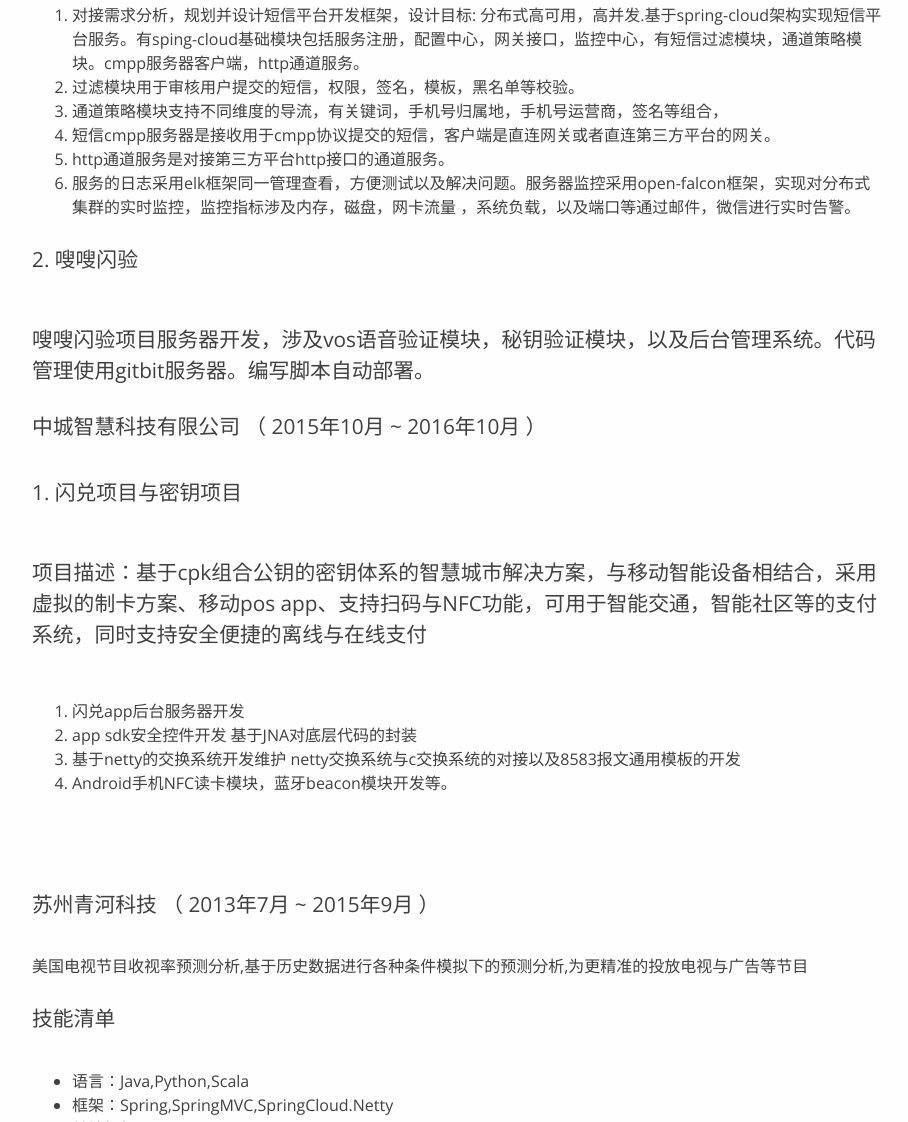
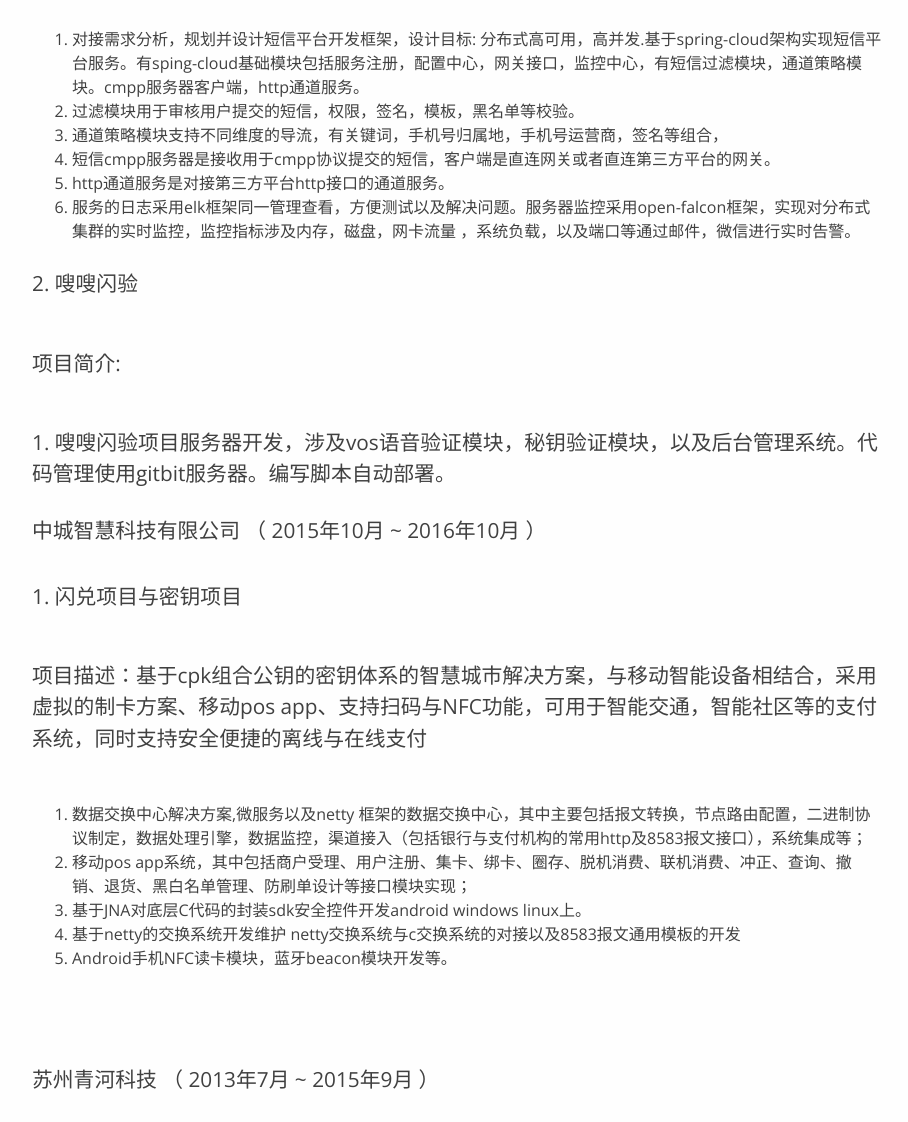
Before and after one commit to xwfsdjk/xwfsdjk.github.io, a plain HTML site: page about/index.html in a window 1280 px wide. Shown: the part 1102-2224 px from the top of the page, without its empty margins (183-1091 px from the left). Drawn offline with nearby package versions, Linux system fonts and the light colour scheme; a web font is replaced by a local one.

Commit message:
Site updated: 2017-12-11 10:02:50

```diff
--- a/about/index.html
+++ b/about/index.html
@@ -33,18 +33,18 @@
 <link rel="canonical" href="http://yoursite.com/about/"/>
 
 
-<meta name="description" content="联系方式 手机  15651113748 Email  15651113748@126.com QQ  743709284        个人信息 徐万发/男/1991 本科/苏州大学计算机系 工作年限 4年 期望职位：Java高级工程师 期望城市：上海   工作经历杭州豪霆网络科技有限公司上海分公司 （ 2016年10月 ~ 至今）1. 短信平台业务系统项目简介:  短信分发服务器，为企业提供">
+<meta name="description" content="联系方式 手机  15651113748 Email  15651113748@126.com QQ  743709284        个人信息 徐万发/男/1991 本科/苏州大学计算机系 工作年限 4年 期望职位：Java高级工程师 期望城市：上海 个性介绍：做事认真，喜欢钻研新技术，能快速学习并适应新环境   工作经历杭州豪霆网络科技有限公司上海分公司 （ 2016年10月 ~ 至今）1">
 <meta property="og:type" content="website">
 <meta property="og:title" content="个人简历">
 <meta property="og:url" content="http://yoursite.com/about/index.html">
 <meta property="og:site_name" content="徐万发的博客">
-<meta property="og:description" content="联系方式 手机  15651113748 Email  15651113748@126.com QQ  743709284        个人信息 徐万发/男/1991 本科/苏州大学计算机系 工作年限 4年 期望职位：Java高级工程师 期望城市：上海   工作经历杭州豪霆网络科技有限公司上海分公司 （ 2016年10月 ~ 至今）1. 短信平台业务系统项目简介:  短信分发服务器，为企业提供">
+<meta property="og:description" content="联系方式 手机  15651113748 Email  15651113748@126.com QQ  743709284        个人信息 徐万发/男/1991 本科/苏州大学计算机系 工作年限 4年 期望职位：Java高级工程师 期望城市：上海 个性介绍：做事认真，喜欢钻研新技术，能快速学习并适应新环境   工作经历杭州豪霆网络科技有限公司上海分公司 （ 2016年10月 ~ 至今）1">
 <meta property="og:locale" content="zh-cn">
 <meta property="og:image" content="http://yoursite.com/about/index/xwf.png">
-<meta property="og:updated_time" content="2017-12-08T05:55:42.000Z">
+<meta property="og:updated_time" content="2017-12-11T02:01:52.000Z">
 <meta name="twitter:card" content="summary">
 <meta name="twitter:title" content="个人简历">
-<meta name="twitter:description" content="联系方式 手机  15651113748 Email  15651113748@126.com QQ  743709284        个人信息 徐万发/男/1991 本科/苏州大学计算机系 工作年限 4年 期望职位：Java高级工程师 期望城市：上海   工作经历杭州豪霆网络科技有限公司上海分公司 （ 2016年10月 ~ 至今）1. 短信平台业务系统项目简介:  短信分发服务器，为企业提供">
+<meta name="twitter:description" content="联系方式 手机  15651113748 Email  15651113748@126.com QQ  743709284        个人信息 徐万发/男/1991 本科/苏州大学计算机系 工作年限 4年 期望职位：Java高级工程师 期望城市：上海 个性介绍：做事认真，喜欢钻研新技术，能快速学习并适应新环境   工作经历杭州豪霆网络科技有限公司上海分公司 （ 2016年10月 ~ 至今）1">
 <meta name="twitter:image" content="http://yoursite.com/about/index/xwf.png">
 
 
@@ -122,6 +122,7 @@
 <li>工作年限 4年</li>
 <li>期望职位：Java高级工程师</li>
 <li>期望城市：上海</li>
+<li>个性介绍：做事认真，喜欢钻研新技术，能快速学习并适应新环境</li>
 </ul>
 <hr>
 <h5 id="工作经历"><a href="#工作经历" class="headerlink" title="工作经历"></a>工作经历</h5><h5 id="杭州豪霆网络科技有限公司上海分公司-（-2016年10月-至今）"><a href="#杭州豪霆网络科技有限公司上海分公司-（-2016年10月-至今）" class="headerlink" title="杭州豪霆网络科技有限公司上海分公司 （ 2016年10月 ~ 至今）"></a>杭州豪霆网络科技有限公司上海分公司 （ 2016年10月 ~ 至今）</h5><h6 id="1-短信平台业务系统"><a href="#1-短信平台业务系统" class="headerlink" title="1. 短信平台业务系统"></a>1. 短信平台业务系统</h6><h6 id="项目简介-短信分发服务器，为企业提供短信发送服务，支持http-cmpp协议。"><a href="#项目简介-短信分发服务器，为企业提供短信发送服务，支持http-cmpp协议。" class="headerlink" title="项目简介:  短信分发服务器，为企业提供短信发送服务，支持http,cmpp协议。"></a>项目简介:  短信分发服务器，为企业提供短信发送服务，支持http,cmpp协议。</h6><ol>
@@ -132,9 +133,10 @@
 <li>http通道服务是对接第三方平台http接口的通道服务。</li>
 <li>服务的日志采用elk框架同一管理查看，方便测试以及解决问题。服务器监控采用open-falcon框架，实现对分布式集群的实时监控，监控指标涉及内存，磁盘，网卡流量 ，系统负载，以及端口等通过邮件，微信进行实时告警。</li>
 </ol>
-<h6 id="2-嗖嗖闪验"><a href="#2-嗖嗖闪验" class="headerlink" title="2. 嗖嗖闪验"></a>2. 嗖嗖闪验</h6><h2 id="嗖嗖闪验项目服务器开发，涉及vos语音验证模块，秘钥验证模块，以及后台管理系统。代码管理使用gitbit服务器。编写脚本自动部署。"><a href="#嗖嗖闪验项目服务器开发，涉及vos语音验证模块，秘钥验证模块，以及后台管理系统。代码管理使用gitbit服务器。编写脚本自动部署。" class="headerlink" title="嗖嗖闪验项目服务器开发，涉及vos语音验证模块，秘钥验证模块，以及后台管理系统。代码管理使用gitbit服务器。编写脚本自动部署。"></a>嗖嗖闪验项目服务器开发，涉及vos语音验证模块，秘钥验证模块，以及后台管理系统。代码管理使用gitbit服务器。编写脚本自动部署。</h2><h5 id="中城智慧科技有限公司-（-2015年10月-2016年10月-）"><a href="#中城智慧科技有限公司-（-2015年10月-2016年10月-）" class="headerlink" title="中城智慧科技有限公司 （ 2015年10月 ~ 2016年10月 ）"></a>中城智慧科技有限公司 （ 2015年10月 ~ 2016年10月 ）</h5><h6 id="1-闪兑项目与密钥项目"><a href="#1-闪兑项目与密钥项目" class="headerlink" title="1. 闪兑项目与密钥项目"></a>1. 闪兑项目与密钥项目</h6><h6 id="项目描述：基于cpk组合公钥的密钥体系的智慧城市解决方案，与移动智能设备相结合，采用虚拟的制卡方案、移动pos-app、支持扫码与NFC功能，可用于智能交通，智能社区等的支付系统，同时支持安全便捷的离线与在线支付"><a href="#项目描述：基于cpk组合公钥的密钥体系的智慧城市解决方案，与移动智能设备相结合，采用虚拟的制卡方案、移动pos-app、支持扫码与NFC功能，可用于智能交通，智能社区等的支付系统，同时支持安全便捷的离线与在线支付" class="headerlink" title="项目描述：基于cpk组合公钥的密钥体系的智慧城市解决方案，与移动智能设备相结合，采用虚拟的制卡方案、移动pos app、支持扫码与NFC功能，可用于智能交通，智能社区等的支付系统，同时支持安全便捷的离线与在线支付"></a>项目描述：基于cpk组合公钥的密钥体系的智慧城市解决方案，与移动智能设备相结合，采用虚拟的制卡方案、移动pos app、支持扫码与NFC功能，可用于智能交通，智能社区等的支付系统，同时支持安全便捷的离线与在线支付</h6><ol>
-<li>闪兑app后台服务器开发</li>
-<li>app sdk安全控件开发 基于JNA对底层代码的封装</li>
+<h6 id="2-嗖嗖闪验"><a href="#2-嗖嗖闪验" class="headerlink" title="2. 嗖嗖闪验"></a>2. 嗖嗖闪验</h6><h6 id="项目简介"><a href="#项目简介" class="headerlink" title="项目简介:"></a>项目简介:</h6><h2 id="1-嗖嗖闪验项目服务器开发，涉及vos语音验证模块，秘钥验证模块，以及后台管理系统。代码管理使用gitbit服务器。编写脚本自动部署。"><a href="#1-嗖嗖闪验项目服务器开发，涉及vos语音验证模块，秘钥验证模块，以及后台管理系统。代码管理使用gitbit服务器。编写脚本自动部署。" class="headerlink" title="1. 嗖嗖闪验项目服务器开发，涉及vos语音验证模块，秘钥验证模块，以及后台管理系统。代码管理使用gitbit服务器。编写脚本自动部署。"></a>1. 嗖嗖闪验项目服务器开发，涉及vos语音验证模块，秘钥验证模块，以及后台管理系统。代码管理使用gitbit服务器。编写脚本自动部署。</h2><h5 id="中城智慧科技有限公司-（-2015年10月-2016年10月-）"><a href="#中城智慧科技有限公司-（-2015年10月-2016年10月-）" class="headerlink" title="中城智慧科技有限公司 （ 2015年10月 ~ 2016年10月 ）"></a>中城智慧科技有限公司 （ 2015年10月 ~ 2016年10月 ）</h5><h6 id="1-闪兑项目与密钥项目"><a href="#1-闪兑项目与密钥项目" class="headerlink" title="1. 闪兑项目与密钥项目"></a>1. 闪兑项目与密钥项目</h6><h6 id="项目描述：基于cpk组合公钥的密钥体系的智慧城市解决方案，与移动智能设备相结合，采用虚拟的制卡方案、移动pos-app、支持扫码与NFC功能，可用于智能交通，智能社区等的支付系统，同时支持安全便捷的离线与在线支付"><a href="#项目描述：基于cpk组合公钥的密钥体系的智慧城市解决方案，与移动智能设备相结合，采用虚拟的制卡方案、移动pos-app、支持扫码与NFC功能，可用于智能交通，智能社区等的支付系统，同时支持安全便捷的离线与在线支付" class="headerlink" title="项目描述：基于cpk组合公钥的密钥体系的智慧城市解决方案，与移动智能设备相结合，采用虚拟的制卡方案、移动pos app、支持扫码与NFC功能，可用于智能交通，智能社区等的支付系统，同时支持安全便捷的离线与在线支付"></a>项目描述：基于cpk组合公钥的密钥体系的智慧城市解决方案，与移动智能设备相结合，采用虚拟的制卡方案、移动pos app、支持扫码与NFC功能，可用于智能交通，智能社区等的支付系统，同时支持安全便捷的离线与在线支付</h6><ol>
+<li>数据交换中心解决方案,微服务以及netty 框架的数据交换中心，其中主要包括报文转换，节点路由配置，二进制协议制定，数据处理引擎，数据监控，渠道接入（包括银行与支付机构的常用http及8583报文接口），系统集成等；</li>
+<li>移动pos app系统，其中包括商户受理、用户注册、集卡、绑卡、圈存、脱机消费、联机消费、冲正、查询、撤销、退货、黑白名单管理、防刷单设计等接口模块实现；</li>
+<li>基于JNA对底层C代码的封装sdk安全控件开发android windows linux上。</li>
 <li>基于netty的交换系统开发维护 netty交换系统与c交换系统的对接以及8583报文通用模板的开发</li>
 <li>Android手机NFC读卡模块，蓝牙beacon模块开发等。</li>
 </ol>
```
